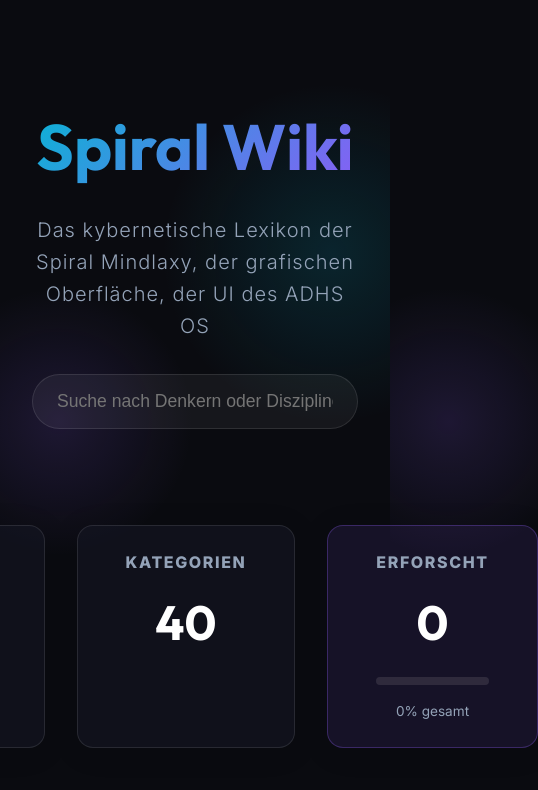
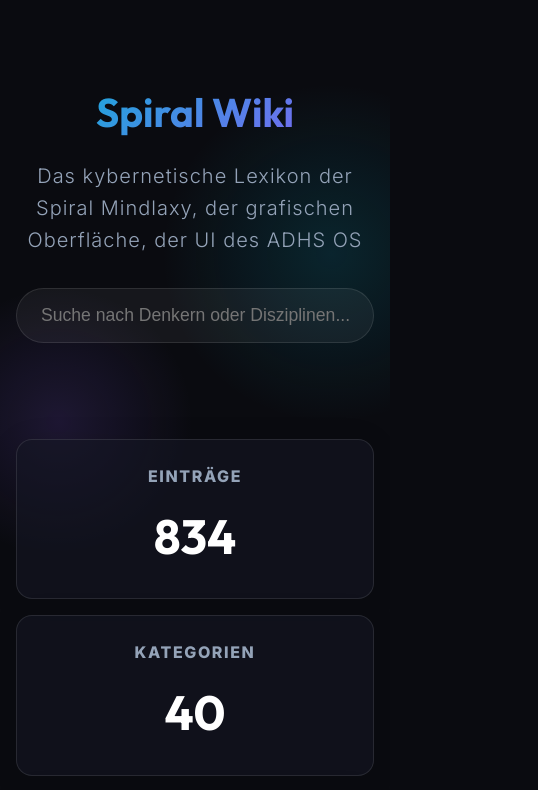
Before and after one commit to ralfarminkirchner-netizen/spiral-wiki-app, a React (Vite) app: page / in a window 390 px wide. Shown: the top 790 px of the page, 538 px wide, since content can reach past the window. Built offline with nearby package versions, Linux system fonts and the light colour scheme.

Commit message:
Fix iOS horizontal scroll wobble and mobile responsive UI

```diff
--- a/src/index.css
+++ b/src/index.css
@@ -14,6 +14,11 @@
   box-sizing: border-box;
   margin: 0;
   padding: 0;
+}
+
+html, body {
+  overflow-x: hidden;
+  width: 100%;
 }
 
 body {
@@ -454,3 +459,28 @@ a:hover {
 @keyframes spin {
   to { transform: rotate(360deg); }
 }
+
+/* Mobile Optimization & Anti-Wobble */
+@media (max-width: 768px) {
+  .gradient-text {
+    font-size: 2.5rem;
+  }
+  .app-layout {
+    padding: 1rem;
+  }
+  .stats-container {
+    flex-direction: column;
+    gap: 1rem;
+  }
+  .reader-content {
+    padding: 1.5rem;
+  }
+  .reader-content h1 {
+    font-size: 2rem;
+  }
+}
+
+/* Verhindert, dass extrem lange Wörter (oder Links) das Layout auf dem iPhone sprengen */
+p, h1, h2, h3, a, li {
+  word-break: break-word;
+}
```
